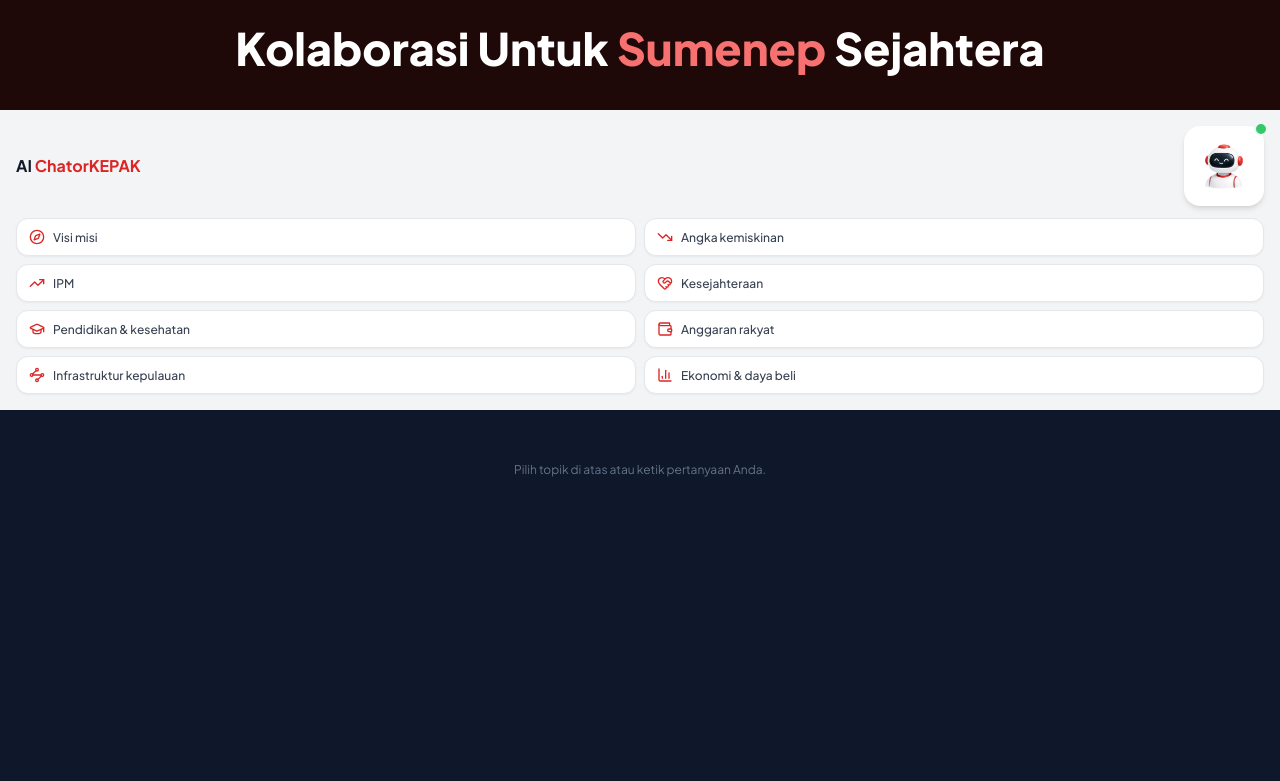
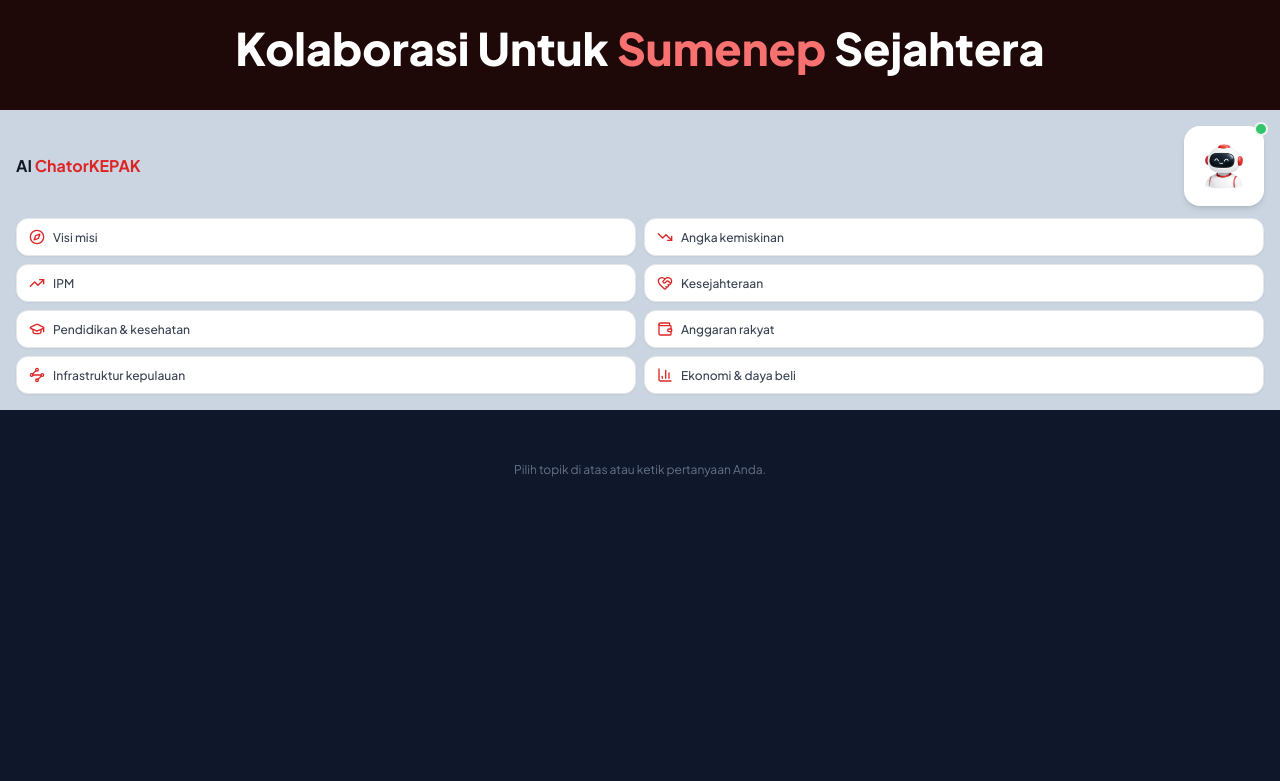
Before and after one commit to hamrasidi7-rgb/ChatorKEPAK, a Next.js app: page / in a window 1280 px wide. Shown: the part 499-1280 px from the top of the page. Built offline with nearby package versions, Linux system fonts and the light colour scheme.

Commit message:
fix: ganti latar section ke slate-300 agar robot putih terlihat kontras

```diff
--- a/src/app/page.tsx
+++ b/src/app/page.tsx
@@ -34,7 +34,7 @@ export default function BerandaPage() {
       <HeroSection />
 
       {/* AI Chat Section */}
-      <section className="bg-gray-100">
+      <section className="bg-slate-300">
 
         {/* Intro bar */}
         <div className="px-4 pt-4 pb-3 flex items-center gap-3">
```
